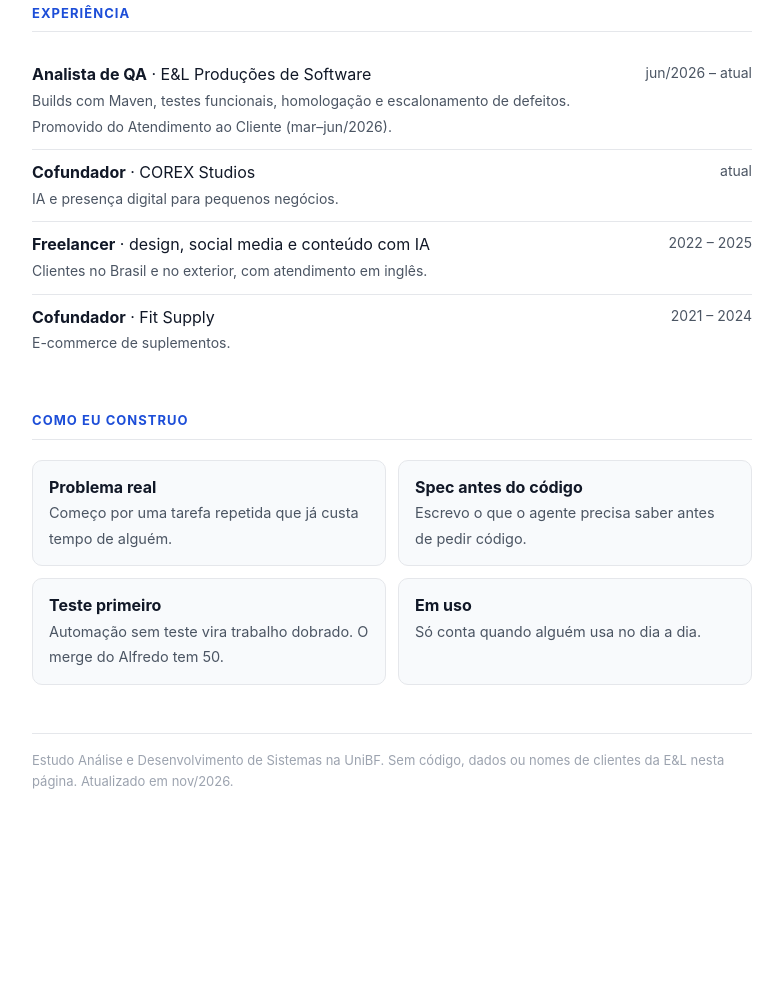
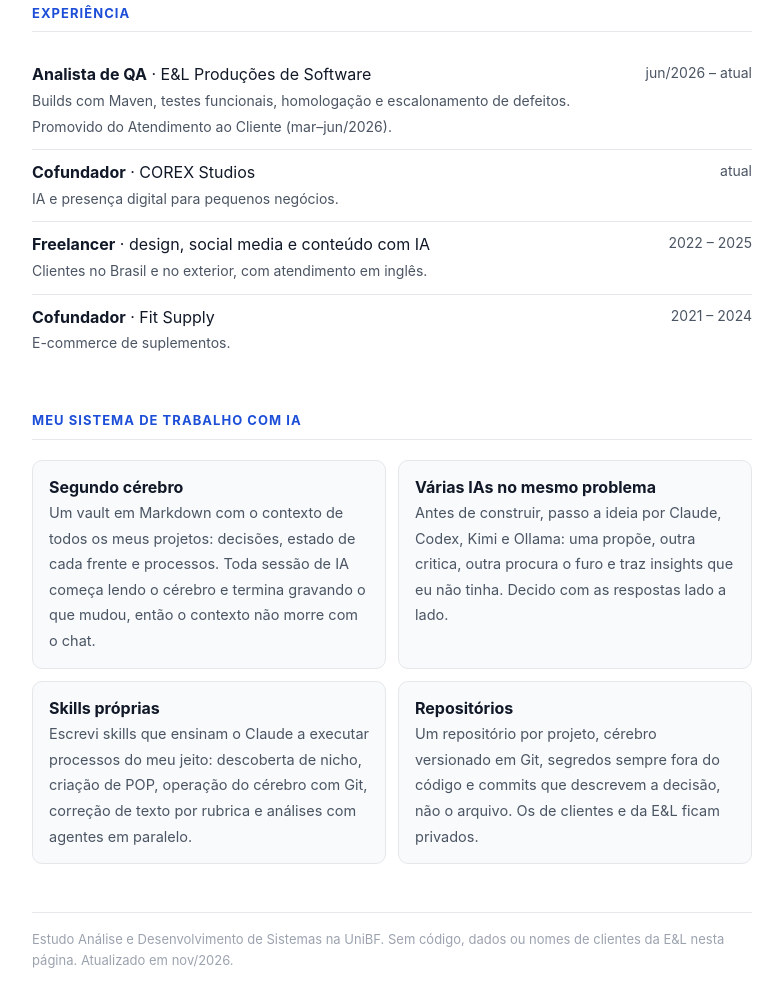
Before and after one commit to arthurribettm/arthurribettm.github.io, a plain HTML site: page index.html in a window 1280 px wide. Shown: the part 2312-3319 px from the top of the page, without its empty margins (248-1031 px from the left). Before the commit the page ends 3152 px from the top, so only its background shows below. Drawn offline with Linux system fonts and the light colour scheme.

Commit message:
Portfólio: sistema de trabalho com IA

```diff
--- a/index.html
+++ b/index.html
@@ -162,12 +162,12 @@
 </section>
 
 <section>
-  <h2>Como eu construo</h2>
+  <h2>Meu sistema de trabalho com IA</h2>
   <div class="how">
-    <div><b>Problema real</b><span>Começo por uma tarefa repetida que já custa tempo de alguém.</span></div>
-    <div><b>Spec antes do código</b><span>Escrevo o que o agente precisa saber antes de pedir código.</span></div>
-    <div><b>Teste primeiro</b><span>Automação sem teste vira trabalho dobrado. O merge do Alfredo tem 50.</span></div>
-    <div><b>Em uso</b><span>Só conta quando alguém usa no dia a dia.</span></div>
+    <div><b>Segundo cérebro</b><span>Um vault em Markdown com o contexto de todos os meus projetos: decisões, estado de cada frente e processos. Toda sessão de IA começa lendo o cérebro e termina gravando o que mudou, então o contexto não morre com o chat.</span></div>
+    <div><b>Várias IAs no mesmo problema</b><span>Antes de construir, passo a ideia por Claude, Codex, Kimi e Ollama: uma propõe, outra critica, outra procura o furo e traz insights que eu não tinha. Decido com as respostas lado a lado.</span></div>
+    <div><b>Skills próprias</b><span>Escrevi skills que ensinam o Claude a executar processos do meu jeito: descoberta de nicho, criação de POP, operação do cérebro com Git, correção de texto por rubrica e análises com agentes em paralelo.</span></div>
+    <div><b>Repositórios</b><span>Um repositório por projeto, cérebro versionado em Git, segredos sempre fora do código e commits que descrevem a decisão, não o arquivo. Os de clientes e da E&amp;L ficam privados.</span></div>
   </div>
 </section>
 
```
